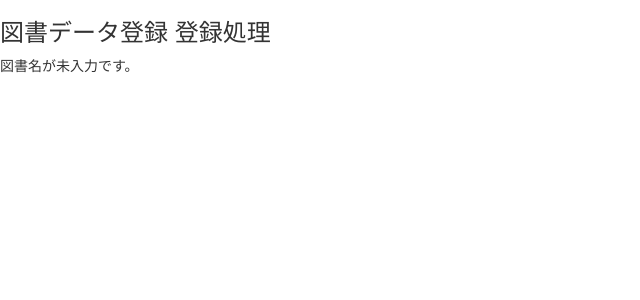
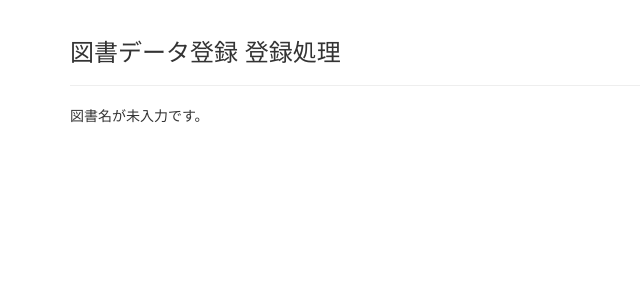
Before and after one commit to syon-tsukayama/books_admin, a PHP site: page /add.php in a window 1280 px wide. Shown: the top 300 px of the page, without its empty margins (0-640 px from the left). Run offline with PHP 8.4, Linux system fonts and the light colour scheme.

Commit message:
各ページのタイトルにpage-headerクラス追加

```diff
--- a/books/add.php
+++ b/books/add.php
@@ -7,7 +7,10 @@ output_html_header();
 ?>
 
     <body>
-        <h3>図書データ登録 登録処理</h3>
+        <div class="container">
+            <div class="page-header">
+                <h3>図書データ登録 登録処理</h3>
+            </div>
     <?php
 
     // 図書名のチェック
@@ -68,7 +71,8 @@ EOS;
     }
     ?>
 
-        <a href="index.php" class="btn btn-default">図書データ一覧</a>
+            <a href="index.php" class="btn btn-default">図書データ一覧</a>
+        </div>
 
 <?php
 // フッタ出力
--- a/books/add_form.php
+++ b/books/add_form.php
@@ -8,7 +8,9 @@ output_html_header();
 
     <body>
         <div class="container">
-            <h3>図書データ登録 入力画面</h3>
+            <div class="page-header">
+                <h3>図書データ登録 入力画面</h3>
+            </div>
 
             <form action="add.php" method="post" class="form-horizontal" role="form">
                 <div class="form-group">
--- a/books/edit_form.php
+++ b/books/edit_form.php
@@ -8,7 +8,9 @@ output_html_header();
 
     <body>
         <div class="container">
-            <h3>図書データ更新 編集画面</h3>
+            <div class="page-header">
+                <h3>図書データ更新 編集画面</h3>
+            </div>
 
         <?php
 
--- a/users/add_form.php
+++ b/users/add_form.php
@@ -8,7 +8,9 @@ output_html_header();
 
     <body>
         <div class="container">
-            <h3>利用者データ登録 入力画面</h3>
+            <div class="page-header">
+                <h3>利用者データ登録 入力画面</h3>
+            </div>
 
             <form action="add.php" method="post" class="form-horizontal" role="form">
                 <div class="form-group">
--- a/users/edit_form.php
+++ b/users/edit_form.php
@@ -8,7 +8,9 @@ output_html_header();
 
     <body>
         <div class="container">
-            <h3>利用者データ更新 編集画面</h3>
+            <div class="page-header">
+                <h3>利用者データ更新 編集画面</h3>
+            </div>
 
         <?php
 
--- a/users/index.php
+++ b/users/index.php
@@ -8,7 +8,9 @@ output_html_header();
 
     <body>
         <div class="container">
-            <h3>利用者データ一覧</h3>
+            <div class="page-header">
+                <h3>利用者データ一覧</h3>
+            </div>
 
 <?php
 
```
Also changed, not shown: books/delete.php (+7 -2 lines), books/edit.php (+6 -2 lines), users/add.php (+6 -2 lines), users/delete.php (+6 -2 lines), users/edit.php (+6 -2 lines).
